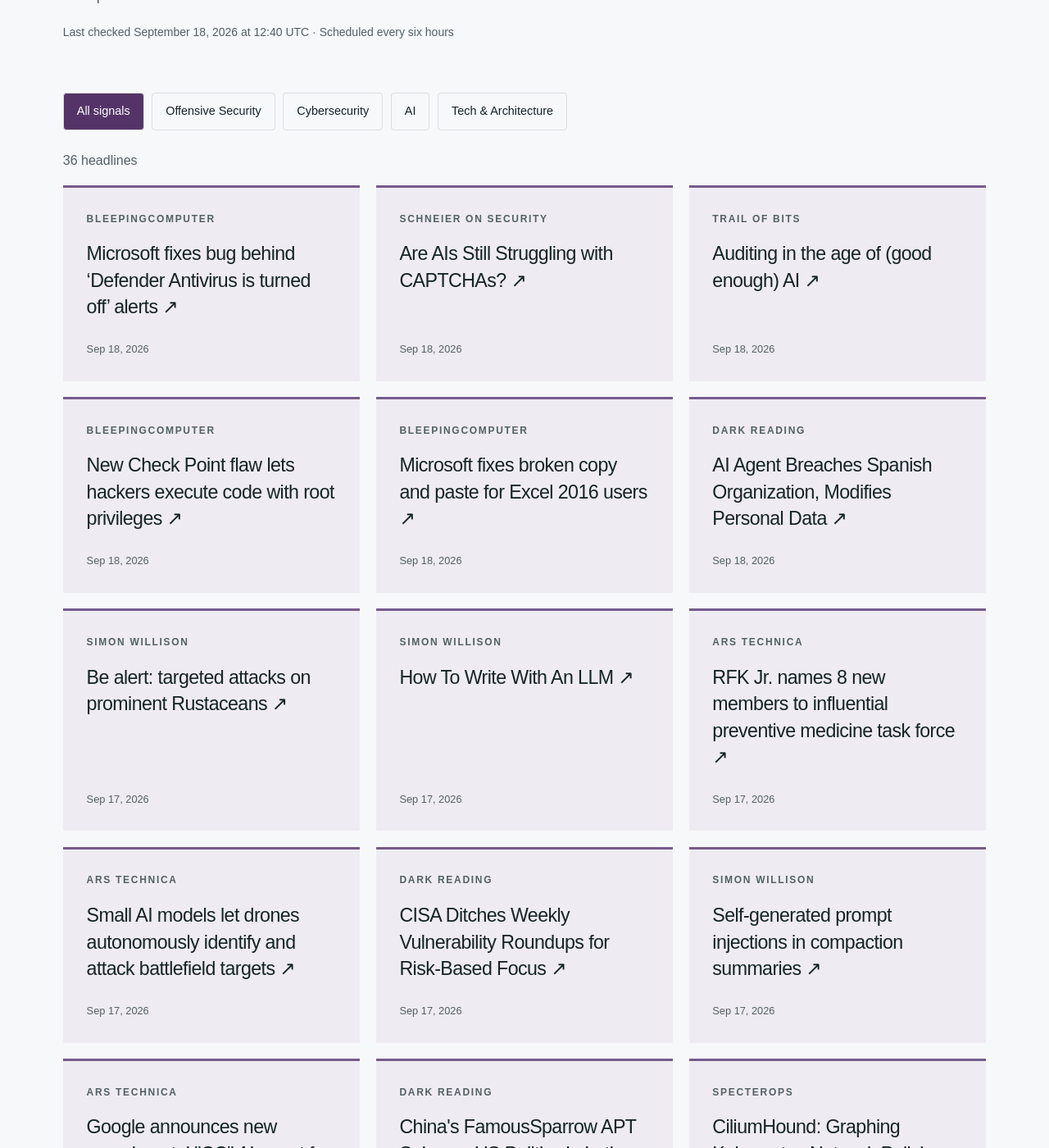
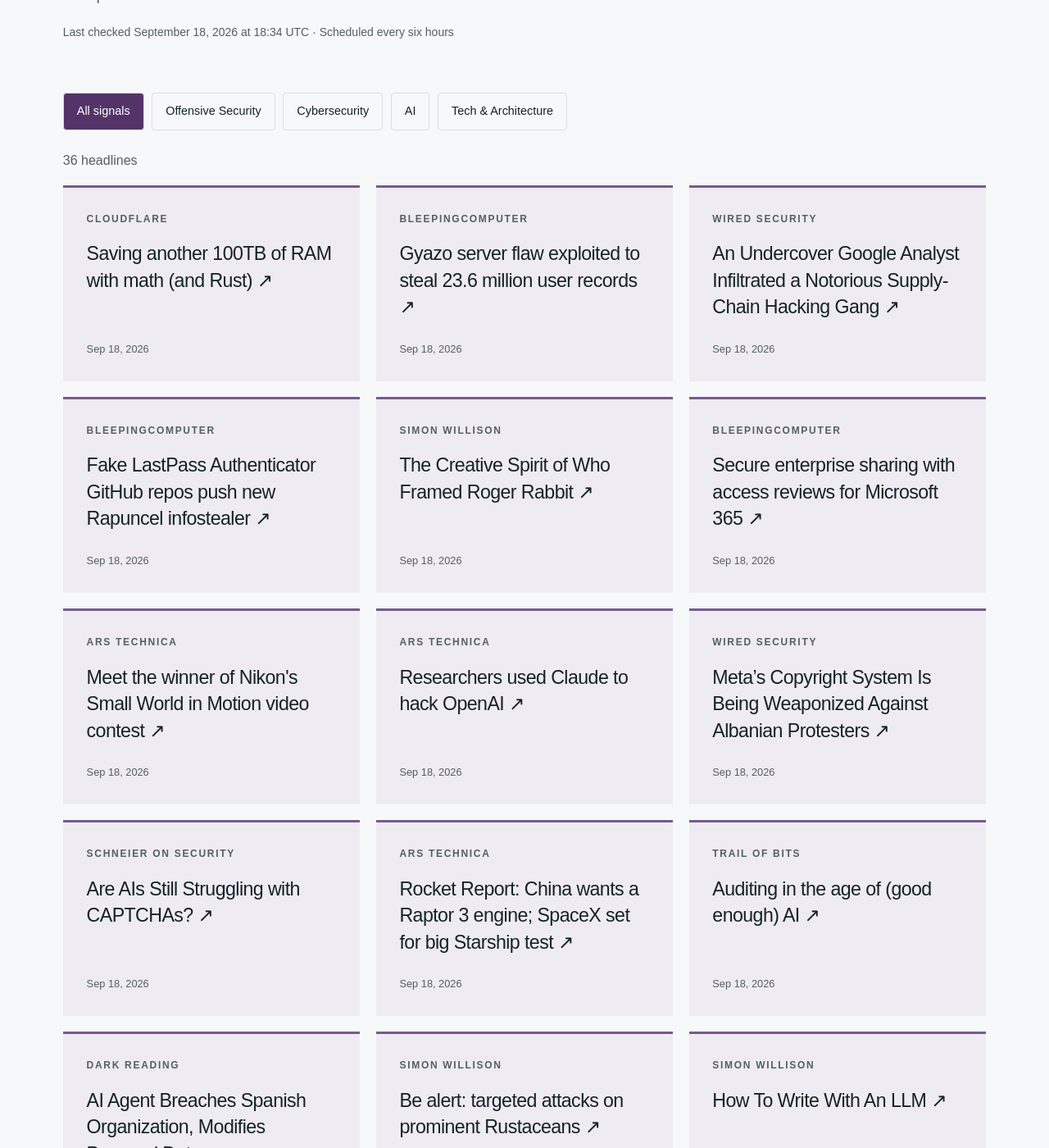
Before and after one commit to hntk/hntk.github.io, a Jekyll site: the page built from news/index.html, in a window 1280 px wide and 1400 px high, scrolled down 375 px. Shown: the whole window at 82% size. Built offline with Jekyll 4.4.1, drawn with Linux system fonts in a browser that asks for light colours; some of the changed text lies outside the part shown.

Commit message:
Refresh News and Signals

```diff
--- a/_data/news.json
+++ b/_data/news.json
@@ -1,12 +1,76 @@
 {
-  "updated": "2026-09-18T12:40:24.423561+00:00",
+  "updated": "2026-09-18T18:34:07.266704+00:00",
   "items": [
     {
-      "title": "Microsoft fixes bug behind ‘Defender Antivirus is turned off’ alerts",
-      "url": "https://www.bleepingcomputer.com/news/security/microsoft-fixes-bug-behind-defender-antivirus-is-turned-off-alerts/",
-      "published": "2026-09-18T12:16:32+00:00",
+      "title": "Saving another 100TB of RAM with math (and Rust)",
+      "url": "https://blog.cloudflare.com/saving-100-tb-of-ram-with-math/",
+      "published": "2026-09-18T17:23:58+00:00",
+      "source": "Cloudflare",
+      "source_id": "cloudflare",
+      "category": "tech-architecture"
+    },
+    {
+      "title": "Gyazo server flaw exploited to steal 23.6 million user records",
+      "url": "https://www.bleepingcomputer.com/news/security/gyazo-server-flaw-exploited-to-steal-236-million-user-records/",
+      "published": "2026-09-18T16:00:38+00:00",
       "source": "BleepingComputer",
       "source_id": "bleepingcomputer",
+      "category": "cybersecurity"
+    },
+    {
+      "title": "An Undercover Google Analyst Infiltrated a Notorious Supply-Chain Hacking Gang",
+      "url": "https://www.wired.com/story/an-undercover-google-analyst-infiltrated-a-notorious-supply-chain-hacking-gang/",
+      "published": "2026-09-18T16:00:00+00:00",
+      "source": "WIRED Security",
+      "source_id": "wired",
+      "category": "cybersecurity"
+    },
+    {
+      "title": "Fake LastPass Authenticator GitHub repos push new Rapuncel infostealer",
+      "url": "https://www.bleepingcomputer.com/news/security/fake-lastpass-authenticator-github-repos-push-new-rapuncel-infostealer/",
+      "published": "2026-09-18T15:19:06+00:00",
+      "source": "BleepingComputer",
+      "source_id": "bleepingcomputer",
+      "category": "cybersecurity"
+    },
+    {
+      "title": "The Creative Spirit of Who Framed Roger Rabbit",
+      "url": "https://simonwillison.net/2026/Sep/18/the-creative-spirit-of-who-framed-roger-rabbit/",
+      "published": "2026-09-18T14:36:41+00:00",
+      "source": "Simon Willison",
+      "source_id": "simon-willison",
+      "category": "ai"
+    },
+    {
+      "title": "Secure enterprise sharing with access reviews for Microsoft 365",
+      "url": "https://www.bleepingcomputer.com/news/security/secure-enterprise-sharing-with-access-reviews-for-microsoft-365/",
+      "published": "2026-09-18T14:00:10+00:00",
+      "source": "BleepingComputer",
+      "source_id": "bleepingcomputer",
+      "category": "cybersecurity"
+    },
+    {
+      "title": "Meet the winner of Nikon's Small World in Motion video contest",
+      "url": "https://arstechnica.com/science/2026/09/meet-the-winner-of-nikons-small-world-in-motion-video-contest/",
+      "published": "2026-09-18T13:56:57+00:00",
+      "source": "Ars Technica",
+      "source_id": "ars-technica",
+      "category": "tech-architecture"
+    },
+    {
+      "title": "Researchers used Claude to hack OpenAI",
+      "url": "https://arstechnica.com/ai/2026/09/researchers-used-claude-to-hack-openai/",
+      "published": "2026-09-18T13:30:12+00:00",
+      "source": "Ars Technica",
+      "source_id": "ars-technica",
+      "category": "tech-architecture"
+    },
+    {
+      "title": "Meta’s Copyright System Is Being Weaponized Against Albanian Protesters",
+      "url": "https://www.wired.com/story/metas-copyright-system-is-being-weaponized-against-albanian-protesters/",
+      "published": "2026-09-18T13:00:00+00:00",
+      "source": "WIRED Security",
+      "source_id": "wired",
       "category": "cybersecurity"
     },
     {
@@ -18,28 +82,20 @@
       "category": "cybersecurity"
     },
     {
+      "title": "Rocket Report: China wants a Raptor 3 engine; SpaceX set for big Starship test",
+      "url": "https://arstechnica.com/space/2026/09/rocket-report-ula-flies-into-uncertain-future-falcon-9-family-hits-700-launches/",
+      "published": "2026-09-18T11:00:11+00:00",
+      "source": "Ars Technica",
+      "source_id": "ars-technica",
+      "category": "tech-architecture"
+    },
+    {
       "title": "Auditing in the age of (good enough) AI",
       "url": "https://blog.trailofbits.com/2026/09/18/auditing-in-the-age-of-good-enough-ai/",
       "published": "2026-09-18T11:00:00+00:00",
       "source": "Trail of Bits",
       "source_id": "trail-of-bits",
       "category": "offensive-security"
-    },
-    {
-      "title": "New Check Point flaw lets hackers execute code with root privileges",
-      "url": "https://www.bleepingcomputer.com/news/security/check-point-warns-critical-flaw-lets-hackers-execute-code-as-root/",
-      "published": "2026-09-18T09:34:33+00:00",
-      "source": "BleepingComputer",
-      "source_id": "bleepingcomputer",
-      "category": "cybersecurity"
-    },
-    {
-      "title": "Microsoft fixes broken copy and paste for Excel 2016 users",
-      "url": "https://www.bleepingcomputer.com/news/microsoft/microsoft-fixes-broken-copy-and-paste-for-excel-2016-users/",
-      "published": "2026-09-18T07:35:31+00:00",
-      "source": "BleepingComputer",
-      "source_id": "bleepingcomputer",
-      "category": "cybersecurity"
     },
     {
       "title": "AI Agent Breaches Spanish Organization, Modifies Personal Data",
@@ -66,44 +122,12 @@
       "category": "ai"
     },
     {
-      "title": "RFK Jr. names 8 new members to influential preventive medicine task force",
-      "url": "https://arstechnica.com/health/2026/09/rfk-jr-stacks-another-influential-federal-panel-with-questionable-picks/",
-      "published": "2026-09-17T22:31:28+00:00",
-      "source": "Ars Technica",
-      "source_id": "ars-technica",
-      "category": "tech-architecture"
-    },
-    {
-      "title": "Small AI models let drones autonomously identify and attack battlefield targets",
-      "url": "https://arstechnica.com/ai/2026/09/nato-backed-startup-adapts-ai-for-autonomous-drone-recon-and-attack-missions/",
-      "published": "2026-09-17T22:12:58+00:00",
-      "source": "Ars Technica",
-      "source_id": "ars-technica",
-      "category": "tech-architecture"
-    },
-    {
       "title": "CISA Ditches Weekly Vulnerability Roundups for Risk-Based Focus",
       "url": "https://www.darkreading.com/cyber-risk/cisa-ditches-weekly-vuln-roundups-risk-based-focus",
       "published": "2026-09-17T21:23:50+00:00",
       "source": "Dark Reading",
       "source_id": "dark-reading",
       "category": "cybersecurity"
-    },
-    {
-      "title": "Self-generated prompt injections in compaction summaries",
-      "url": "https://simonwillison.net/2026/Sep/17/compaction-summaries/",
-      "published": "2026-09-17T20:57:55+00:00",
-      "source": "Simon Willison",
-      "source_id": "simon-willison",
-      "category": "ai"
-    },
-    {
-      "title": "Google announces new experimental \"CC\" AI agent for families",
-      "url": "https://arstechnica.com/google/2026/09/google-announces-new-experimental-cc-ai-agent-for-families/",
-      "published": "2026-09-17T20:24:34+00:00",
-      "source": "Ars Technica",
-      "source_id": "ars-technica",
-      "category": "tech-architecture"
     },
     {
       "title": "China's FamousSparrow APT Spies on US Politics in Latin America",
@@ -186,14 +210,6 @@
       "category": "cybersecurity"
     },
     {
-      "title": "Hackers Got Inside a Flock Camera. Its Data Shows How the System Really Works",
-      "url": "https://www.wired.com/story/hackers-flock-camera-data-shows-how-system-works/",
-      "published": "2026-09-16T10:30:00+00:00",
-      "source": "WIRED Security",
-      "source_id": "wired",
-      "category": "cybersecurity"
-    },
-    {
       "title": "Your Agent Aced the Task. Will It Do It Again?",
       "url": "https://huggingface.co/blog/ibm-research/altk-evolve-consistency",
       "published": "2026-09-15T16:00:44+00:00",
@@ -210,28 +226,12 @@
       "category": "tech-architecture"
     },
     {
-      "title": "Give every teammate and agent the right level of access to your Workers",
-      "url": "https://blog.cloudflare.com/workers-granular-authorization/",
-      "published": "2026-09-15T13:00:00+00:00",
-      "source": "Cloudflare",
-      "source_id": "cloudflare",
-      "category": "tech-architecture"
-    },
-    {
       "title": "1Password's AI patching benchmark is misleading",
       "url": "https://blog.trailofbits.com/2026/09/15/1passwords-ai-patching-benchmark-is-misleading/",
       "published": "2026-09-15T11:00:00+00:00",
       "source": "Trail of Bits",
       "source_id": "trail-of-bits",
       "category": "offensive-security"
-    },
-    {
-      "title": "New York Seizes a Dozen Celebrity Deepfake Websites",
-      "url": "https://www.wired.com/story/new-york-seizes-a-dozen-celebrity-deepfake-websites/",
-      "published": "2026-09-14T16:50:00+00:00",
-      "source": "WIRED Security",
-      "source_id": "wired",
-      "category": "cybersecurity"
     },
     {
       "title": "Unmasking SCCM Application Execution",
@@ -295,79 +295,79 @@
       "id": "ars-technica",
       "name": "Ars Technica",
       "status": "ok",
-      "last_success": "2026-09-18T12:40:24.423561+00:00"
+      "last_success": "2026-09-18T18:34:07.266704+00:00"
     },
     {
       "id": "bleepingcomputer",
       "name": "BleepingComputer",
       "status": "ok",
-      "last_success": "2026-09-18T12:40:24.423561+00:00"
+      "last_success": "2026-09-18T18:34:07.266704+00:00"
     },
     {
       "id": "cloudflare",
       "name": "Cloudflare",
       "status": "ok",
-      "last_success": "2026-09-18T12:40:24.423561+00:00"
+      "last_success": "2026-09-18T18:34:07.266704+00:00"
     },
     {
       "id": "dark-reading",
       "name": "Dark Reading",
       "status": "ok",
-      "last_success": "2026-09-18T12:40:24.423561+00:00"
+      "last_success": "2026-09-18T18:34:07.266704+00:00"
     },
     {
       "id": "hugging-face",
       "name": "Hugging Face",
       "status": "ok",
-      "last_success": "2026-09-18T12:40:24.423561+00:00"
+      "last_success": "2026-09-18T18:34:07.266704+00:00"
     },
     {
       "id": "microsoft-research",
       "name": "Microsoft Research",
       "status": "ok",
-      "last_success": "2026-09-18T12:40:24.423561+00:00"
+      "last_success": "2026-09-18T18:34:07.266704+00:00"
     },
     {
       "id": "nvidia",
       "name": "NVIDIA",
       "status": "ok",
-      "last_success": "2026-09-18T12:40:24.423561+00:00"
+      "last_success": "2026-09-18T18:34:07.266704+00:00"
     },
     {
       "id": "portswigger",
       "name": "PortSwigger Research",
       "status": "ok",
-      "last_success": "2026-09-18T12:40:24.423561+00:00"
+      "last_success": "2026-09-18T18:34:07.266704+00:00"
     },
     {
       "id": "schneier",
       "name": "Schneier on Security",
       "status": "ok",
-      "last_success": "2026-09-18T12:40:24.423561+00:00"
+      "last_success": "2026-09-18T18:34:07.266704+00:00"
     },
     {
       "id": "simon-willison",
       "name": "Simon Willison",
       "status": "ok",
-      "last_success": "2026-09-18T12:40:24.423561+00:00"
+      "last_success": "2026-09-18T18:34:07.266704+00:00"
     },
     {
       "id": "specterops",
       "name": "SpecterOps",
       "status": "ok",
-      "last_success": "2026-09-18T12:40:24.423561+00:00"
+      "last_success": "2026-09-18T18:34:07.266704+00:00"
     },
     {
       "id": "trail-of-bits",
       "name": "Trail of Bits",
       "status": "ok",
-      "last_success": "2026-09-18T12:40:24.423561+00:00"
+      "last_success": "2026-09-18T18:34:07.266704+00:00"
     },
     {
       "id": "wired",
       "name": "WIRED Security",
       "status": "ok",
-      "last_success": "2026-09-18T12:40:24.423561+00:00"
+      "last_success": "2026-09-18T18:34:07.266704+00:00"
     }
   ]
 }
```
